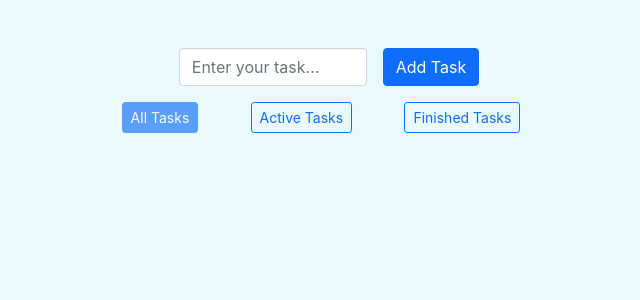
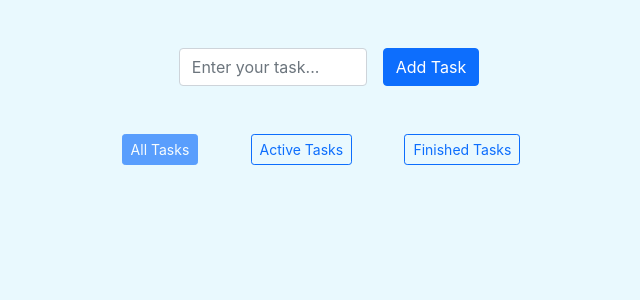
Before and after one commit to looleeluu/react-redux-test, a React (Create React App) app: page / in a window 1280 px wide. Shown: the top 300 px of the page, without its empty margins (319-959 px from the left). Built offline with nearby package versions, Linux system fonts and the light colour scheme.

Commit message:
fix components

```diff
--- a/src/components/Filter.jsx
+++ b/src/components/Filter.jsx
@@ -34,7 +34,7 @@ const Filter = ({ currentFilterName, setTaskFilter }) => {
   };
 
   return (
-    <div className="mt-3 d-flex justify-content-around">
+    <div className="d-flex justify-content-around">
       {filters.map(checkCurrentFilter)}
     </div>
   );
--- a/src/components/NewTaskForm.jsx
+++ b/src/components/NewTaskForm.jsx
@@ -21,7 +21,7 @@ const NewTaskForm = ({ addTask, reset, handleSubmit }) => {
   };
 
   return (
-    <form action="" className="d-flex justify-content-md-center" onSubmit={handleSubmit(onSubmit)}>
+    <form action="" className="d-flex justify-content-md-center mb-5" onSubmit={handleSubmit(onSubmit)}>
       <div className="form-group mx-sm-3 col-5">
         <Field className="form-control" name="text" required component="input" type="text" placeholder="Enter your task..." />
       </div>
--- a/src/components/TasksBox.jsx
+++ b/src/components/TasksBox.jsx
@@ -38,7 +38,7 @@ const TasksBox = ({
     const currentTheme = tasksUiState[id].theme;
 
     const classes = cn({
-      'list-group-item d-flex justify-content-between col-5': true,
+      'list-group-item d-flex justify-content-between': true,
       [`list-group-item-${currentTheme}`]: true,
     });
 
```
